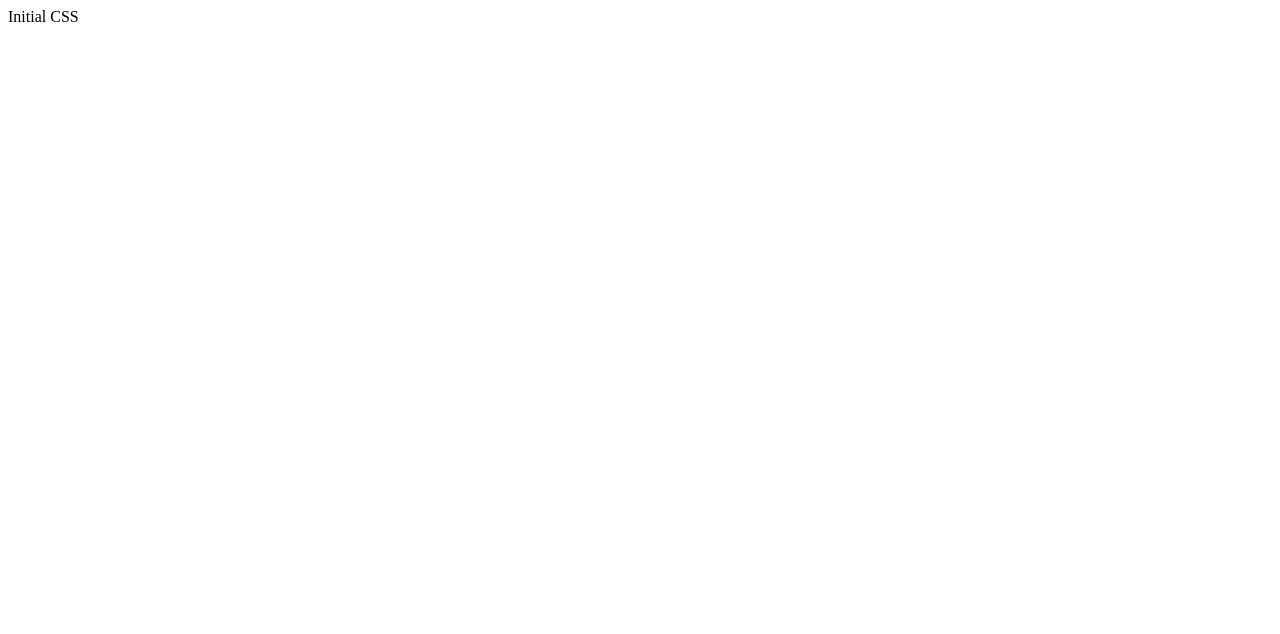
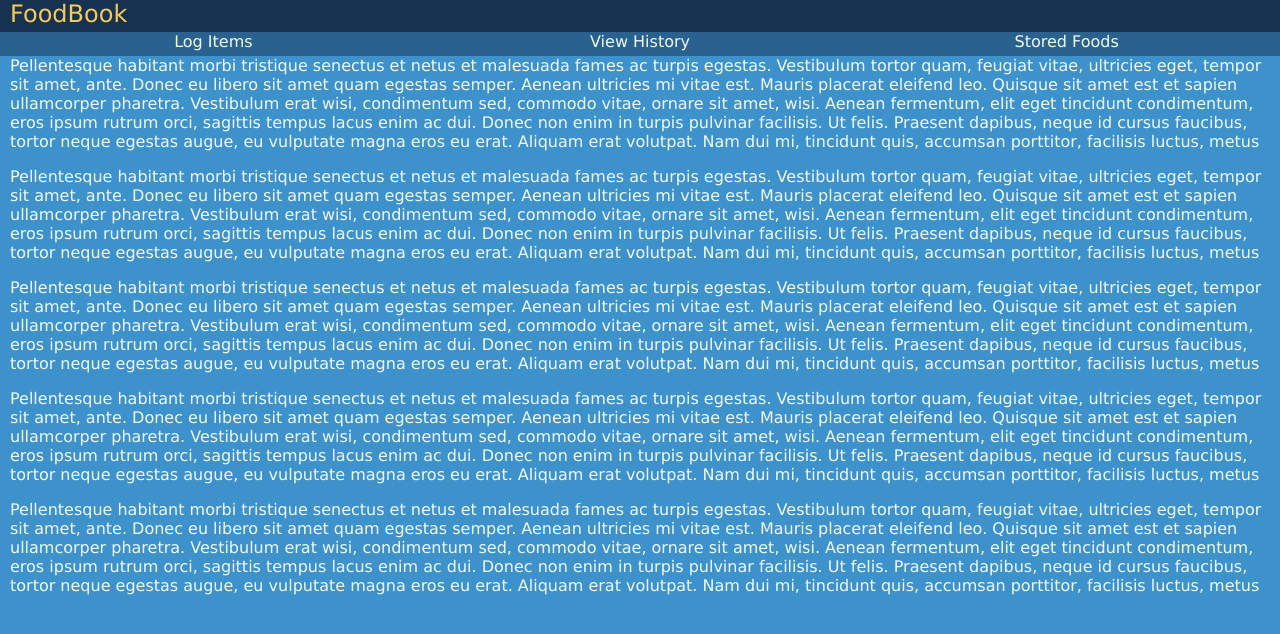
Before and after one commit to finnlay-ernst/foodbook, a website: page index.html in a window 1280 px wide. Drawn offline with Linux system fonts and the light colour scheme.

Commit message:
Basic webpage design

```diff
--- a/index.html
+++ b/index.html
@@ -3,9 +3,27 @@
 <head>
     <meta charset="UTF-8">
     <meta name="viewport" content="width=device-width, initial-scale=1.0">
+    <link rel="stylesheet" href="style.css">
     <title>Foodbook</title>
 </head>
 <body>
-    <div>Initial CSS</div>
+    <div class="holder">
+        <div id="header">FoodBook</div>
+        <div class="menu-container">
+            <ul class="menu">
+                <li class="menu-item">Log Items</li>
+                <li class="menu-item">View History</li>
+                <li class="menu-item">Stored Foods</li>
+            </ul>
+        </div>
+    </div>
+    <div id="spacer"></div>
+    <div id="container">
+        <p>Pellentesque habitant morbi tristique senectus et netus et malesuada fames ac turpis egestas. Vestibulum tortor quam, feugiat vitae, ultricies eget, tempor sit amet, ante. Donec eu libero sit amet quam egestas semper. Aenean ultricies mi vitae est. Mauris placerat eleifend leo. Quisque sit amet est et sapien ullamcorper pharetra. Vestibulum erat wisi, condimentum sed, commodo vitae, ornare sit amet, wisi. Aenean fermentum, elit eget tincidunt condimentum, eros ipsum rutrum orci, sagittis tempus lacus enim ac dui. Donec non enim in turpis pulvinar facilisis. Ut felis. Praesent dapibus, neque id cursus faucibus, tortor neque egestas augue, eu vulputate magna eros eu erat. Aliquam erat volutpat. Nam dui mi, tincidunt quis, accumsan porttitor, facilisis luctus, metus</p>
+        <p>Pellentesque habitant morbi tristique senectus et netus et malesuada fames ac turpis egestas. Vestibulum tortor quam, feugiat vitae, ultricies eget, tempor sit amet, ante. Donec eu libero sit amet quam egestas semper. Aenean ultricies mi vitae est. Mauris placerat eleifend leo. Quisque sit amet est et sapien ullamcorper pharetra. Vestibulum erat wisi, condimentum sed, commodo vitae, ornare sit amet, wisi. Aenean fermentum, elit eget tincidunt condimentum, eros ipsum rutrum orci, sagittis tempus lacus enim ac dui. Donec non enim in turpis pulvinar facilisis. Ut felis. Praesent dapibus, neque id cursus faucibus, tortor neque egestas augue, eu vulputate magna eros eu erat. Aliquam erat volutpat. Nam dui mi, tincidunt quis, accumsan porttitor, facilisis luctus, metus</p>
+        <p>Pellentesque habitant morbi tristique senectus et netus et malesuada fames ac turpis egestas. Vestibulum tortor quam, feugiat vitae, ultricies eget, tempor sit amet, ante. Donec eu libero sit amet quam egestas semper. Aenean ultricies mi vitae est. Mauris placerat eleifend leo. Quisque sit amet est et sapien ullamcorper pharetra. Vestibulum erat wisi, condimentum sed, commodo vitae, ornare sit amet, wisi. Aenean fermentum, elit eget tincidunt condimentum, eros ipsum rutrum orci, sagittis tempus lacus enim ac dui. Donec non enim in turpis pulvinar facilisis. Ut felis. Praesent dapibus, neque id cursus faucibus, tortor neque egestas augue, eu vulputate magna eros eu erat. Aliquam erat volutpat. Nam dui mi, tincidunt quis, accumsan porttitor, facilisis luctus, metus</p>
+        <p>Pellentesque habitant morbi tristique senectus et netus et malesuada fames ac turpis egestas. Vestibulum tortor quam, feugiat vitae, ultricies eget, tempor sit amet, ante. Donec eu libero sit amet quam egestas semper. Aenean ultricies mi vitae est. Mauris placerat eleifend leo. Quisque sit amet est et sapien ullamcorper pharetra. Vestibulum erat wisi, condimentum sed, commodo vitae, ornare sit amet, wisi. Aenean fermentum, elit eget tincidunt condimentum, eros ipsum rutrum orci, sagittis tempus lacus enim ac dui. Donec non enim in turpis pulvinar facilisis. Ut felis. Praesent dapibus, neque id cursus faucibus, tortor neque egestas augue, eu vulputate magna eros eu erat. Aliquam erat volutpat. Nam dui mi, tincidunt quis, accumsan porttitor, facilisis luctus, metus</p>
+        <p>Pellentesque habitant morbi tristique senectus et netus et malesuada fames ac turpis egestas. Vestibulum tortor quam, feugiat vitae, ultricies eget, tempor sit amet, ante. Donec eu libero sit amet quam egestas semper. Aenean ultricies mi vitae est. Mauris placerat eleifend leo. Quisque sit amet est et sapien ullamcorper pharetra. Vestibulum erat wisi, condimentum sed, commodo vitae, ornare sit amet, wisi. Aenean fermentum, elit eget tincidunt condimentum, eros ipsum rutrum orci, sagittis tempus lacus enim ac dui. Donec non enim in turpis pulvinar facilisis. Ut felis. Praesent dapibus, neque id cursus faucibus, tortor neque egestas augue, eu vulputate magna eros eu erat. Aliquam erat volutpat. Nam dui mi, tincidunt quis, accumsan porttitor, facilisis luctus, metus</p>
+    </div>
 </body>
 </html>
--- a/style.css
+++ b/style.css
@@ -0,0 +1,77 @@
+:root {
+    font-size: 16;
+    font-family: 'Lucida Sans', 'Lucida Sans Regular', 'Lucida Grande', 'Lucida Sans Unicode', Geneva, Verdana, sans-serif;
+    --color1: #f5cb5cff;
+    --color2: #f1faeeff;
+    --color3: #3e92ccff;
+    --color4: #2a628fff;
+    --color4-highlight: rgb(31, 70, 102);
+    --color5: #16324fff;
+
+}
+
+body::-webkit-scrollbar {
+    width: 0.25rem;
+}
+body::-webkit-scrollbar-track {
+    background: var(--color4);
+}
+body::-webkit-scrollbar-thumb {
+    background: var(--color5);
+}
+
+body {
+    margin: 0;
+    padding: 0;
+    color: var(--color2);
+    background-color: var(--color3);
+}
+
+.holder {
+    position: fixed;
+    width: 100%;
+    height: 3.5rem;
+}
+#spacer{
+    height: 3.5rem;
+}
+
+#header {
+    width: 100%;
+    height: 2rem;
+    text-align: left;
+    font-size: 1.5rem;
+    padding-left: 10px;
+    color: var(--color1);
+    background-color: var(--color5);
+}
+.menu-container {
+    width: 100%;
+    height: 1.5rem;
+    background-color: var(--color4);
+}
+.menu {
+    padding: 0;
+    margin: 0;
+    list-style: none;
+    display: flex;
+    flex-direction: row;
+    height: 100%;
+    align-items: center;
+}
+.menu-item {
+    text-align: center;
+    height: 100%;
+    width: 100%;
+}
+.menu-item:hover{
+    background-color: var(--color4-highlight);
+}
+
+#container {
+    padding: 10px;
+    padding-top: 0px;
+}
+p:first-child{
+    margin-top: 0px;
+}
```
